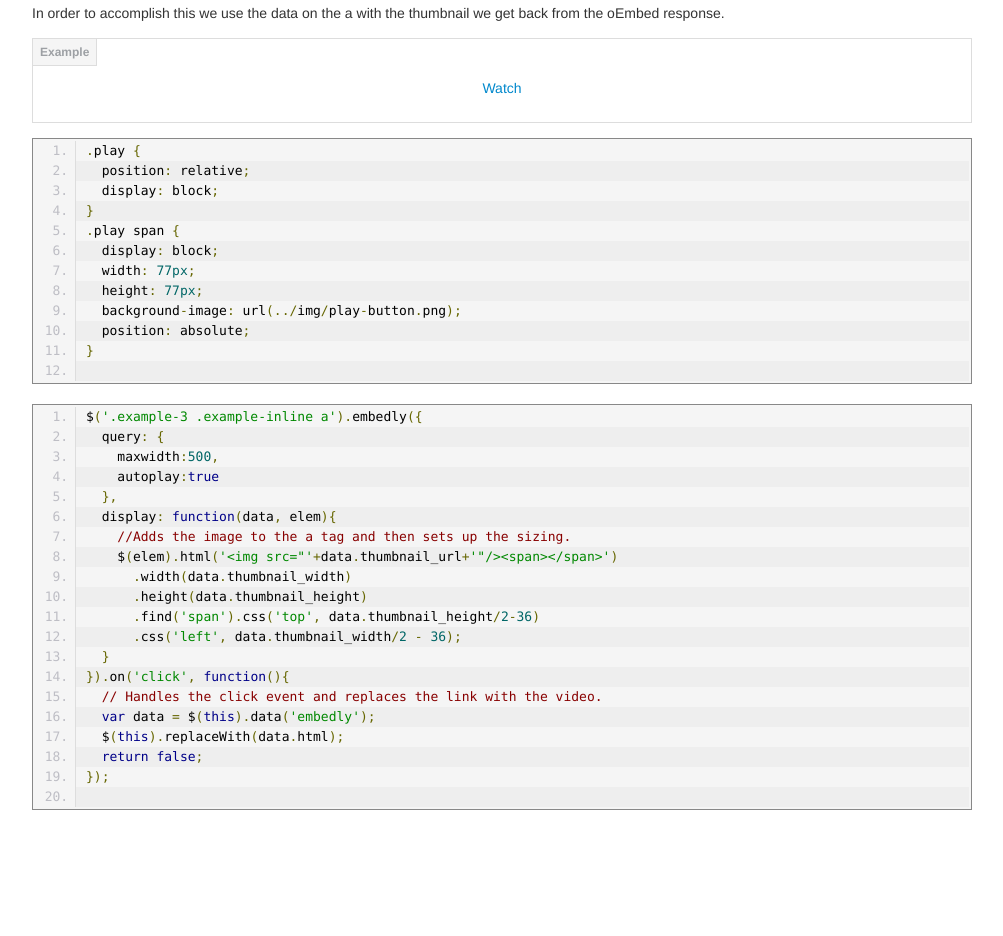
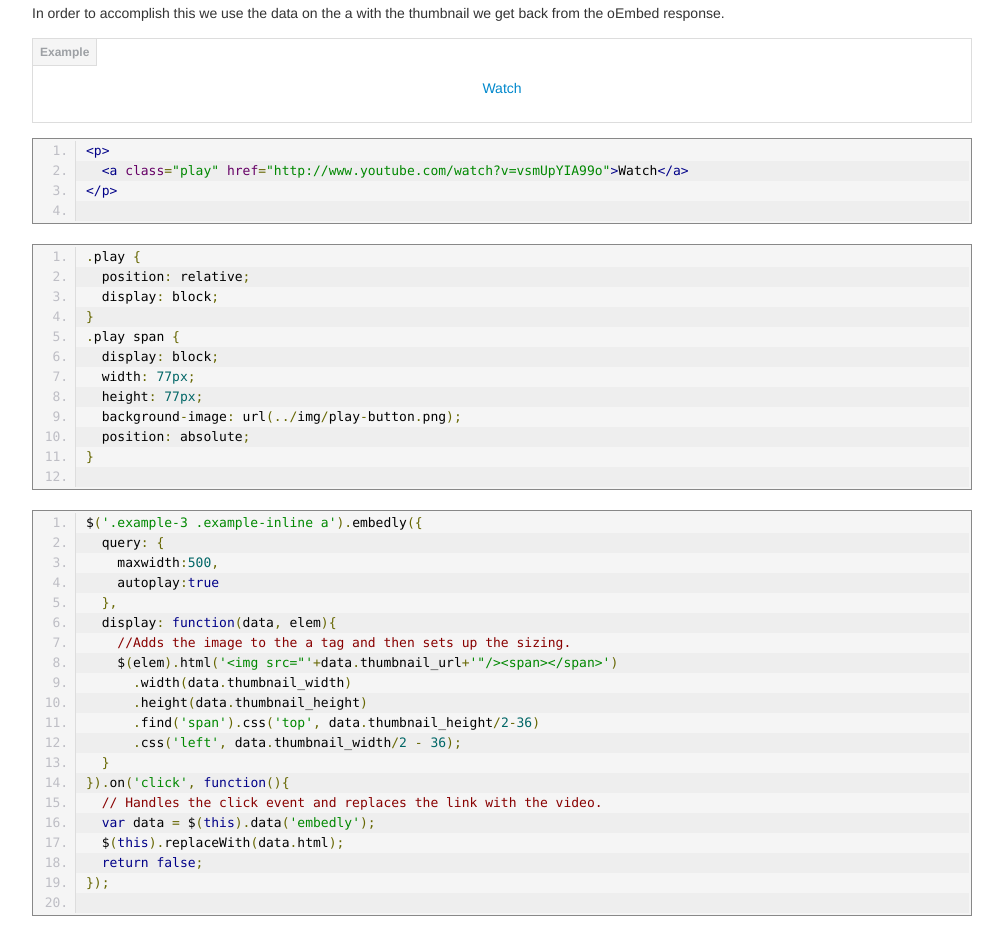
Before and after one commit to embedly/embedly-jquery, a plain HTML site: page inline.html in a window 1280 px wide. Shown: the part 1349-2285 px from the top of the page, without its empty margins (138-1141 px from the left). Before the commit the page ends 2179 px from the top, so only its background shows below. Drawn offline with Linux system fonts and the light colour scheme; a script that the page names is missing.

Commit message:
added html snippet for jquery inline video example

```diff
--- a/inline.html
+++ b/inline.html
@@ -124,6 +124,11 @@ $('.example-2 button').on('click', function(){
             </p>
           </div>
           <pre class="prettyprint linenums">
+&lt;p&gt;
+  &lt;a class="play" href="http://www.youtube.com/watch?v=vsmUpYIA99o"&gt;Watch&lt;/a&gt;
+&lt;/p&gt;
+          </pre>
+          <pre class="prettyprint linenums">
 .play {
   position: relative;
   display: block;
```
